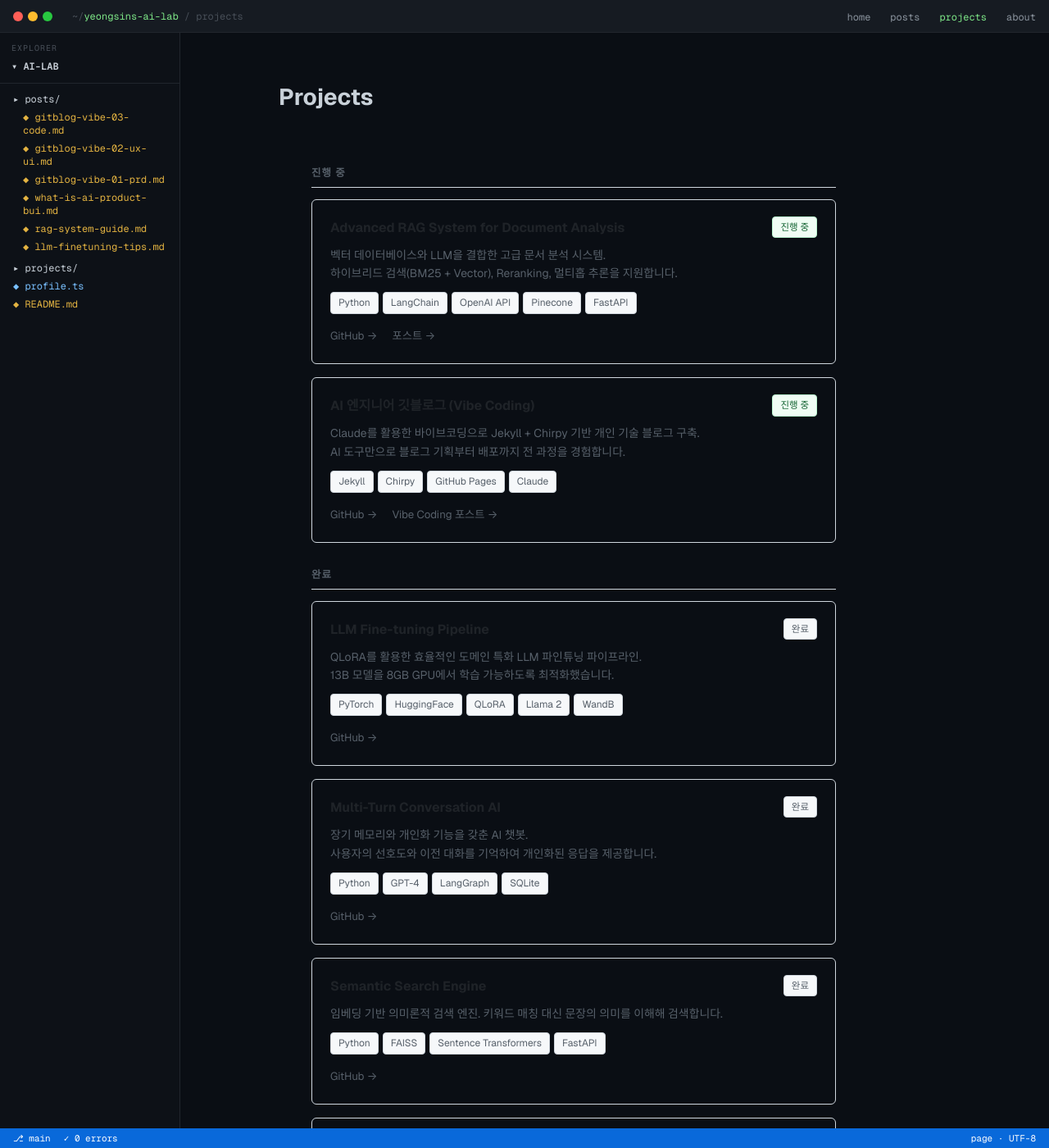
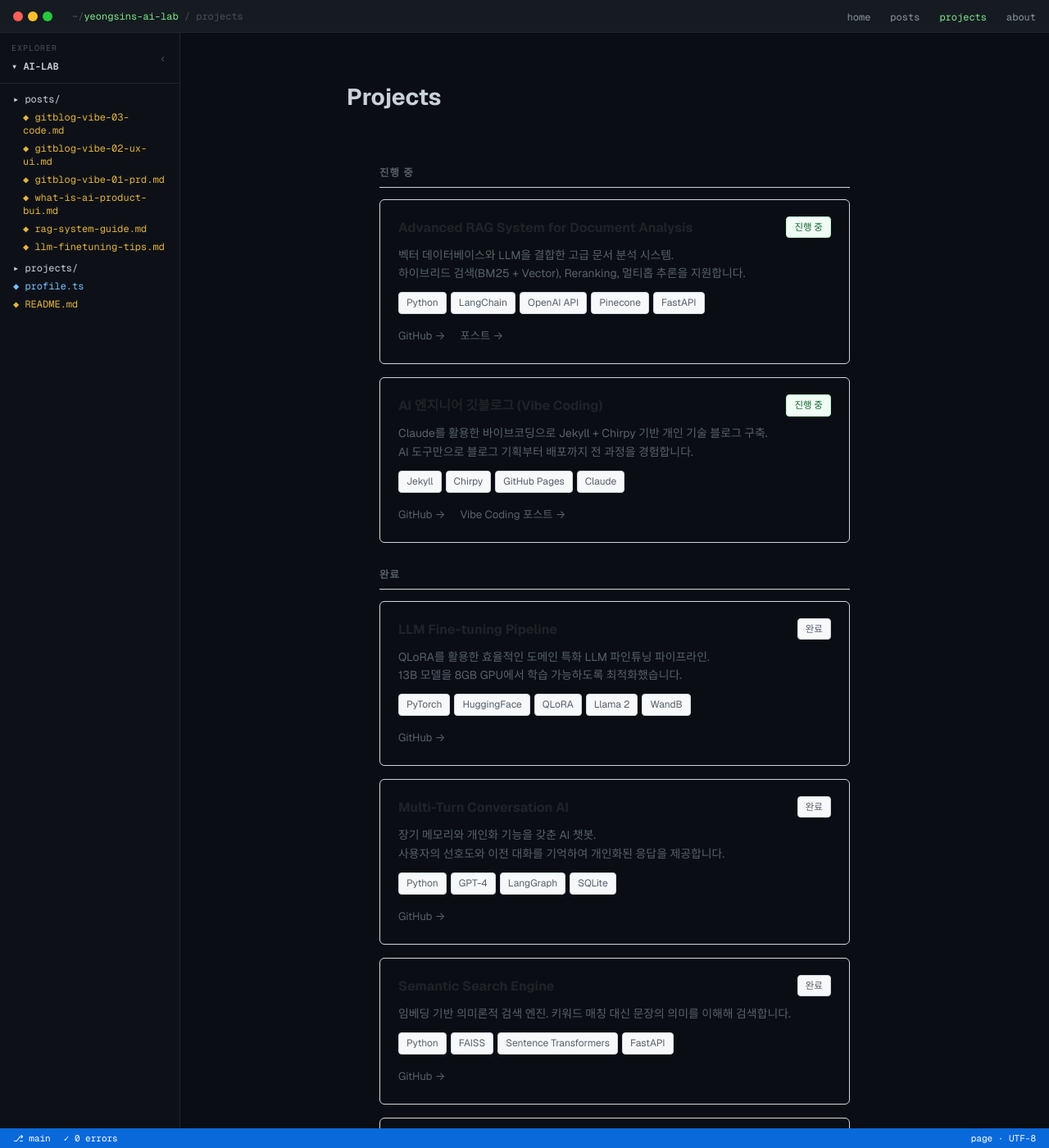
Before and after one commit to ByeonYeongsin/byeonyeongsin.github.io, a Jekyll site: the page built from _tabs/projects.md, in a window 1280 px wide and 1400 px high. Shown: the whole window at 82% size. Built offline with Jekyll 4.4.1, drawn with Linux system fonts in a browser that asks for light colours.

Commit message:
fix: center post content and add collapsible sidebar
- post-content: add margin: 0 auto so body renders in center of content area
- sidebar: smooth width transition (0.2s ease) with .collapsed class
- sidebar-toggle button (‹/›) inside sidebar header to collapse
- topbarSidebarBtn in topbar appears when sidebar is collapsed, click to restore
- persists collapsed state in localStorage across page navigations

Co-Authored-By: Claude Sonnet 4.6 <noreply@anthropic.com>

```diff
--- a/_layouts/default.html
+++ b/_layouts/default.html
@@ -13,6 +13,7 @@
       <div class="topbar-dot topbar-dot-yellow"></div>
       <div class="topbar-dot topbar-dot-green"></div>
     </div>
+    <button class="topbar-sidebar-btn" id="topbarSidebarBtn" title="Open sidebar" style="display:none;">›</button>
     <div class="topbar-path">
       <span class="root">~/</span><span class="name">{{ site.title | downcase | replace: " ", "-" | replace: "'", "" }}</span>
       {% if page.title and page.layout != 'home' %}
@@ -31,9 +32,12 @@
   <div class="main-area">
     <!-- SIDEBAR -->
     <aside class="sidebar">
-      <div class="sidebar-header">
-        <div class="sidebar-section-label">Explorer</div>
-        <div style="font-family:var(--font-mono);font-size:12px;color:var(--text-default);font-weight:600;">▾ AI-LAB</div>
+      <div class="sidebar-header" style="display:flex;align-items:center;">
+        <div>
+          <div class="sidebar-section-label">Explorer</div>
+          <div style="font-family:var(--font-mono);font-size:12px;color:var(--text-default);font-weight:600;">▾ AI-LAB</div>
+        </div>
+        <button class="sidebar-toggle" id="sidebarToggle" title="Toggle sidebar">‹</button>
       </div>
       <div class="sidebar-tree">
         <div class="sidebar-item is-dir">▸ posts/</div>
@@ -65,5 +69,54 @@
     </div>
   </footer>
 
+
+<style>
+.topbar-sidebar-btn {
+  background: none;
+  border: none;
+  cursor: pointer;
+  color: var(--text-muted);
+  font-size: 16px;
+  padding: 2px 6px;
+  line-height: 1;
+  transition: color 0.12s ease;
+  margin-left: 4px;
+}
+.topbar-sidebar-btn:hover { color: var(--green); }
+</style>
+
+<script>
+(function() {
+  var sidebar = document.querySelector('.sidebar');
+  var innerBtn = document.getElementById('sidebarToggle');
+  var outerBtn = document.getElementById('topbarSidebarBtn');
+  var COLLAPSED_KEY = 'sidebarCollapsed';
+
+  function setCollapsed(collapsed) {
+    if (collapsed) {
+      sidebar.classList.add('collapsed');
+      outerBtn.style.display = 'inline-flex';
+      innerBtn.textContent = '›';
+      localStorage.setItem(COLLAPSED_KEY, '1');
+    } else {
+      sidebar.classList.remove('collapsed');
+      outerBtn.style.display = 'none';
+      innerBtn.textContent = '‹';
+      localStorage.setItem(COLLAPSED_KEY, '0');
+    }
+  }
+
+  // restore state
+  setCollapsed(localStorage.getItem(COLLAPSED_KEY) === '1');
+
+  innerBtn.addEventListener('click', function() {
+    setCollapsed(!sidebar.classList.contains('collapsed'));
+  });
+  outerBtn.addEventListener('click', function() {
+    setCollapsed(false);
+  });
+})();
+</script>
+
 </body>
 </html>
--- a/assets/css/terminal-theme.css
+++ b/assets/css/terminal-theme.css
@@ -121,6 +121,12 @@ code, pre {
   top: var(--topbar-height);
   height: calc(100vh - var(--topbar-height) - var(--statusbar-height));
   overflow-y: auto;
+  overflow-x: hidden;
+  transition: width 0.2s ease;
+}
+.sidebar.collapsed {
+  width: 0;
+  border-right: none;
 }
 
 .sidebar-header {
@@ -155,7 +161,7 @@ code, pre {
 .sidebar-item.is-dir { color: var(--text-default); }
 
 /* ── CONTENT ── */
-.content { flex: 1; min-width: 0; }
+.content { flex: 1; min-width: 0; display: flex; flex-direction: column; }
 
 /* ── STATUS BAR ── */
 .statusbar {
@@ -230,8 +236,22 @@ code, pre {
 .post-tag.project  { color: var(--purple); }
 .post-tag.review   { color: var(--orange); }
 
+/* ── SIDEBAR TOGGLE ── */
+.sidebar-toggle {
+  background: none;
+  border: none;
+  cursor: pointer;
+  color: var(--text-dim);
+  font-size: 14px;
+  padding: 2px 4px;
+  line-height: 1;
+  transition: var(--transition-fast);
+  margin-left: auto;
+}
+.sidebar-toggle:hover { color: var(--text-default); }
+
 /* ── POST CONTENT ── */
-.post-content { padding: 32px 40px; max-width: var(--content-max-w); }
+.post-content { padding: 32px 40px; max-width: var(--content-max-w); margin: 0 auto; width: 100%; }
 
 .post-frontmatter {
   background: var(--bg-panel);
```
